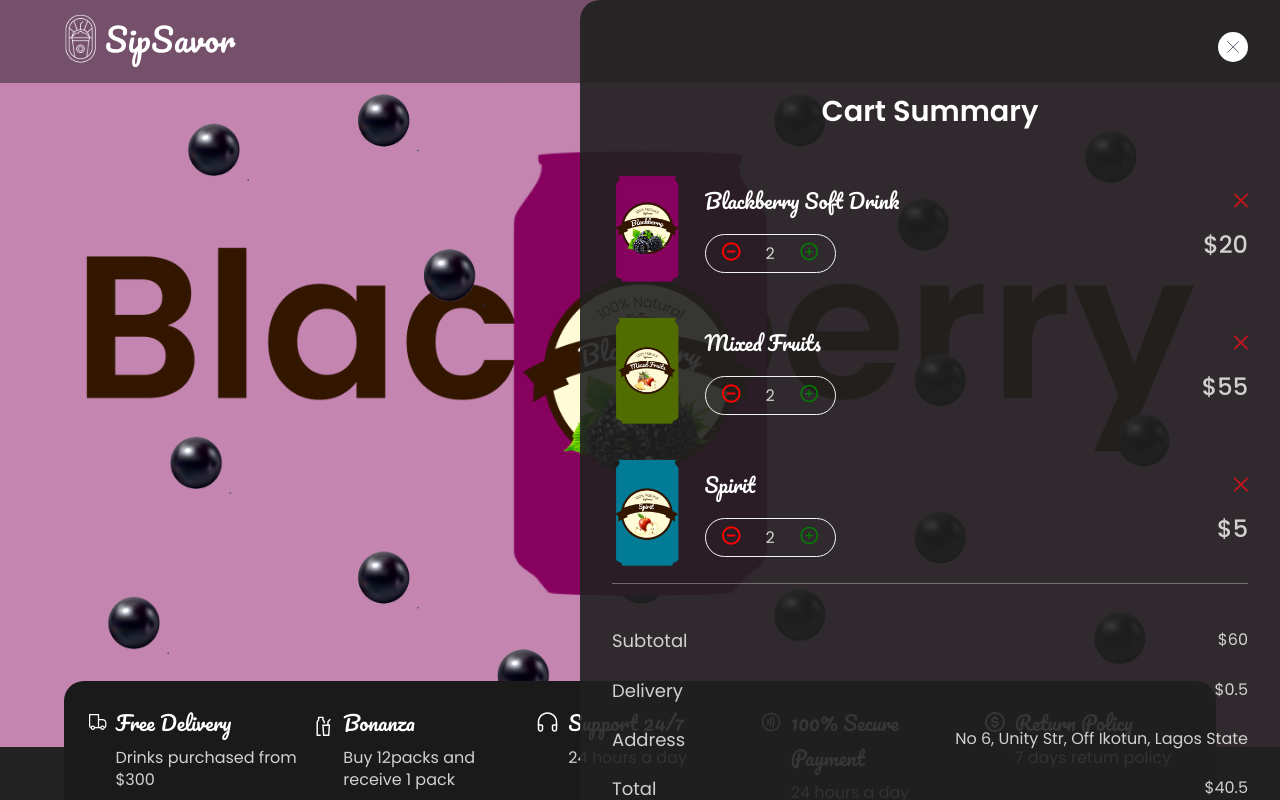
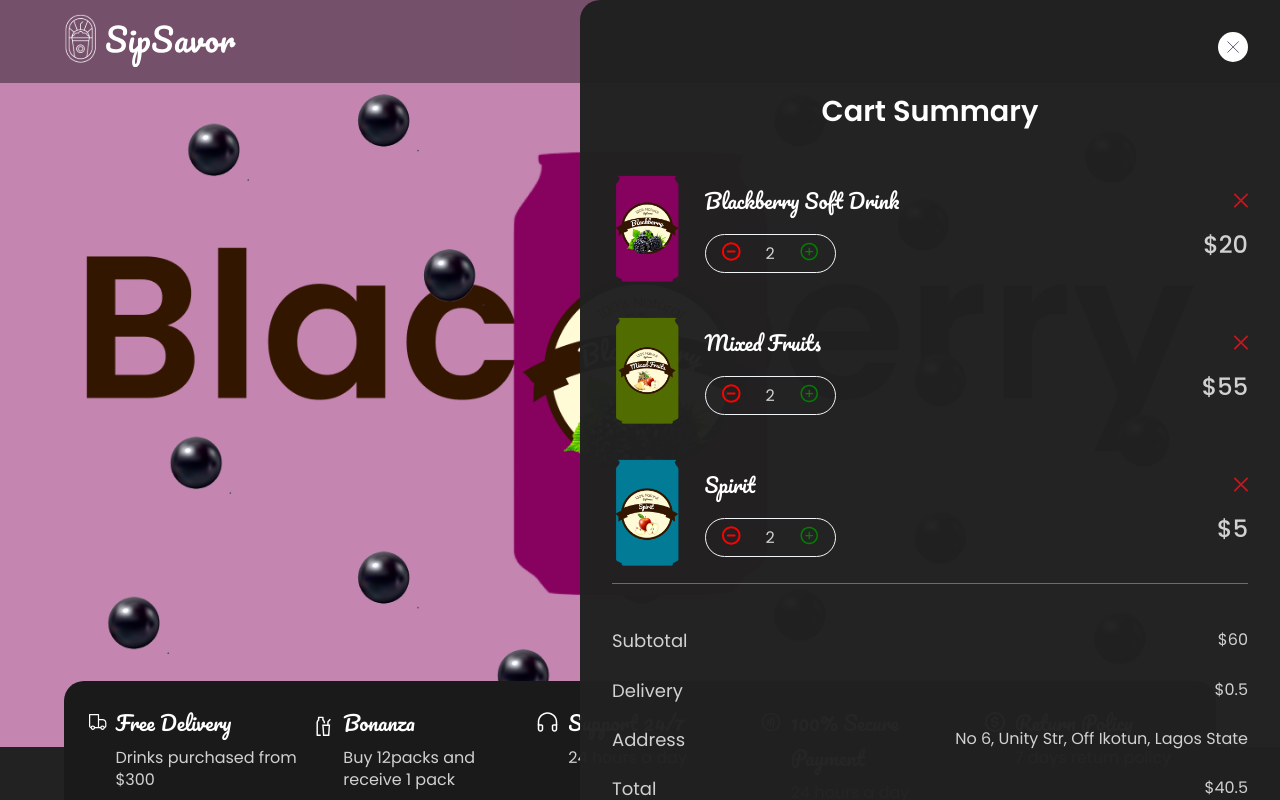
Before and after one commit to Prosperedafe/sip, a React (Vite) app: page / in a window 1280 px wide. Both pictures are taken after a click on the link "Cart". Shown: the top 800 px of the page. Built offline with nearby package versions, Linux system fonts and the light colour scheme.

Commit message:
adjusted

```diff
--- a/src/styles/pages/cart.scss
+++ b/src/styles/pages/cart.scss
@@ -2,7 +2,7 @@
     top: 0;
     position: fixed;
     z-index: 1000;
-    background: hsla(0, 0%, 13%, 0.9);
+    background: hsla(0, 0%, 13%, 0.98);
     width: 100%;
     max-width: 700px;
     right: 0;
@@ -316,6 +316,7 @@
 
         a {
             max-width: 400px;
+            display: block;
             margin: 3rem auto 0 auto;
         }
     }
```
